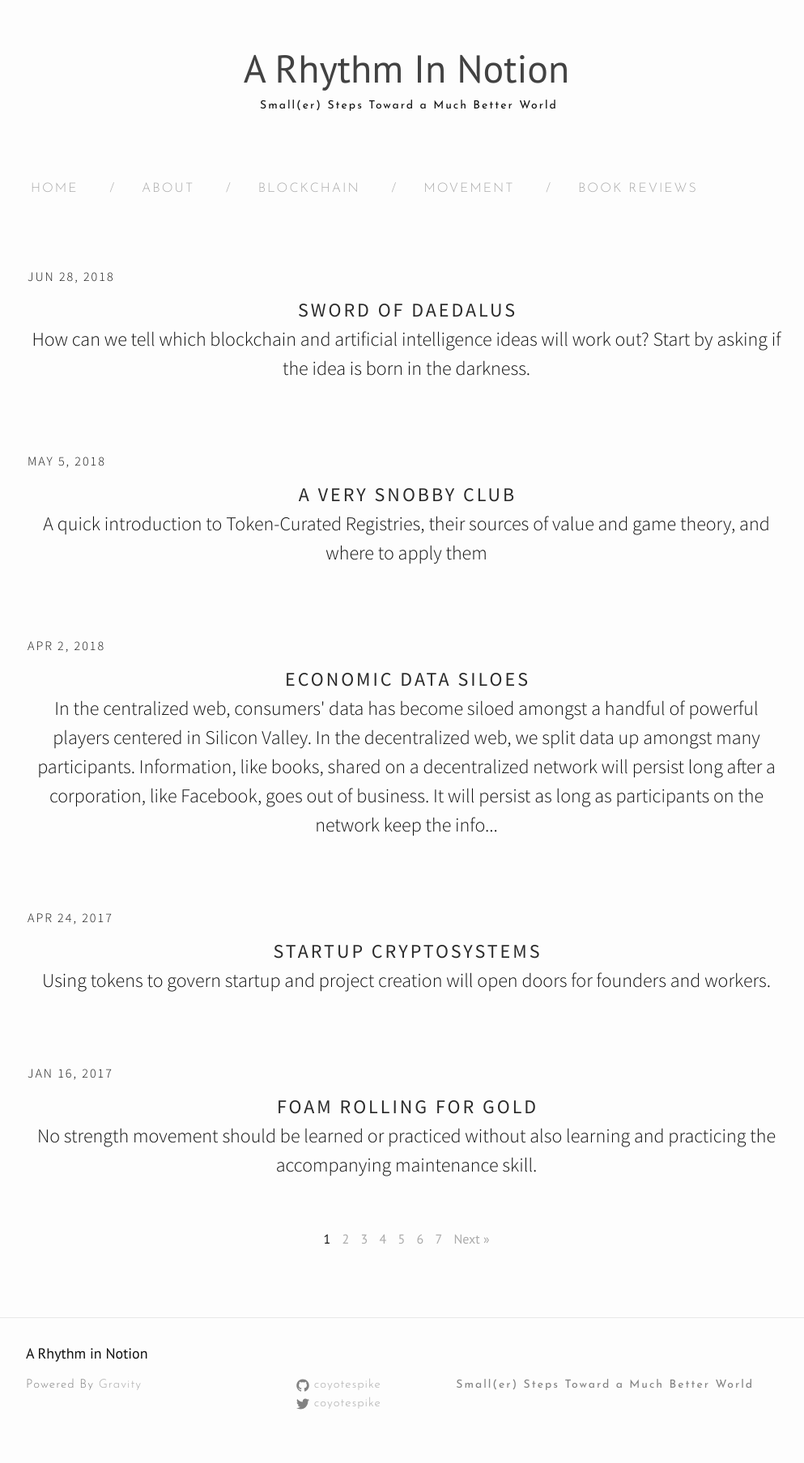
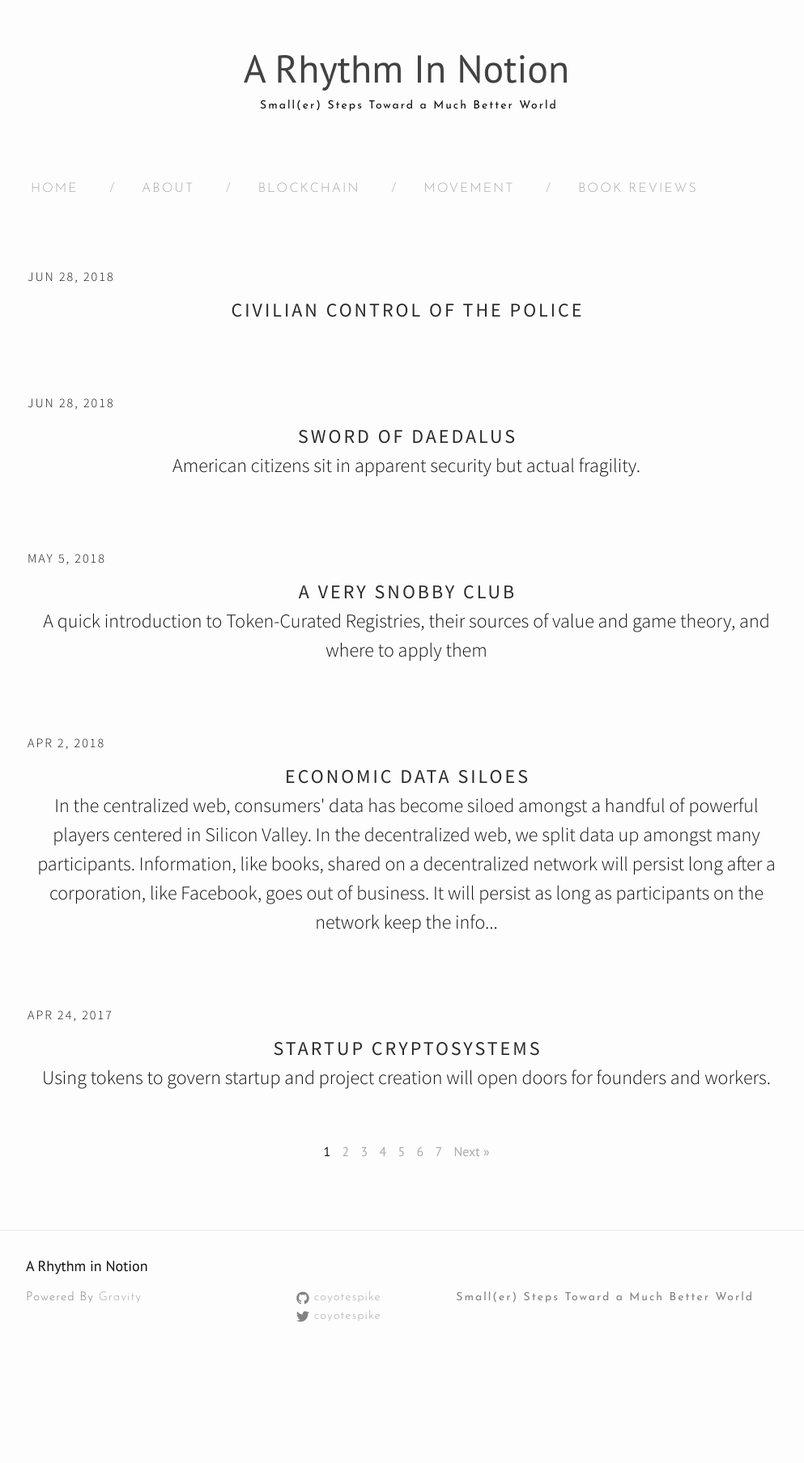
Before and after one commit to coyotespike/coyotespike.github.io, a Jekyll site: the page built from index.html, in a window 1280 px wide. Shown: the whole page at 81% size, without its empty margins (138-1131 px from the left). Built offline with Jekyll 4.4.1, drawn with Linux system fonts in a browser that asks for light colours; nearby versions of some CDN libraries; the list of posts is cut into pages by our own code; after the commit the page ends 1699 px from its top, so only the background shows below that; some of the changed lines change nothing that is shown.

Commit message:
Civilian Control of Police, and edits to Sword

```diff
--- /dev/null
+++ b/_posts/2018-06-25-CivilianControlofPolice.md
@@ -0,0 +1,26 @@
+---
+layout: post
+title: "Civilian Control of the Police"
+date: 2018-06-28 19:45:31 +0530
+categories: ["politics"]
+---
+
+What we lack in America is civilian control of the police.
+
+If the public loses trust in a police officer, we should be able to fire that person. They shouldn't be on the streets anymore.
+
+This ability would be much more effective than cameras or police training to change interactions with the police in this country.
+
+The military reveres the principle of civilian control of the military. Many senior military officers do not vote at all, so eager are they to avoid the appearance of partisanship.
+
+By contrast, the police have formed unions which exert significant control over political processes affecting them. They are a unified voting bloc motivated to protect their legal immunity and pensions.
+
+Complaints about police are typically investigated and adjudicated by the police themselves.
+
+In addition federal courts have given the police legal immunity, which is qualified (or limited) immunity only in name.
+
+And of course on the street they are dominant, united, control the evidence, and so on.
+
+As a result, we cannot hold individual police, or police departments, to account - not via politics, not via courts.
+
+Due to police unions' political clout, I do not think we can begin to exert civilian control over the police.
--- a/_posts/2018-06-28-SwordofDaedalus.md
+++ b/_posts/2018-06-28-SwordofDaedalus.md
@@ -3,7 +3,7 @@ layout: post
 title: Sword of Daedalus
 date: 2018-06-28 12:38
 # Should be longer than 20 words, so it will appear as post summary
-description: How can we tell which blockchain and artificial intelligence ideas will work out? Start by asking if the idea is born in the darkness.
+description: American citizens sit in apparent security but actual fragility.
 # tags will also be used as html meta keywords.
 categories: ["politics"]
 
```
